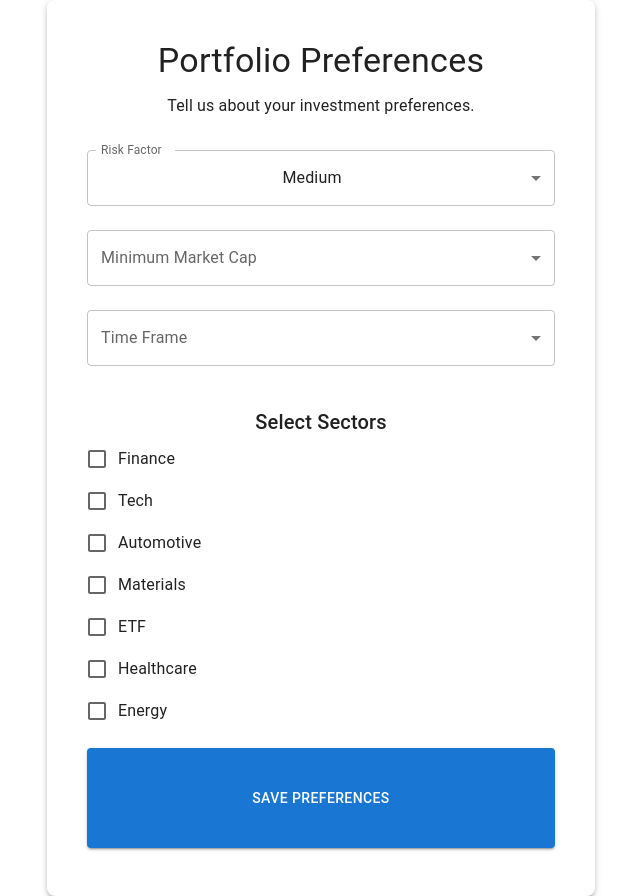
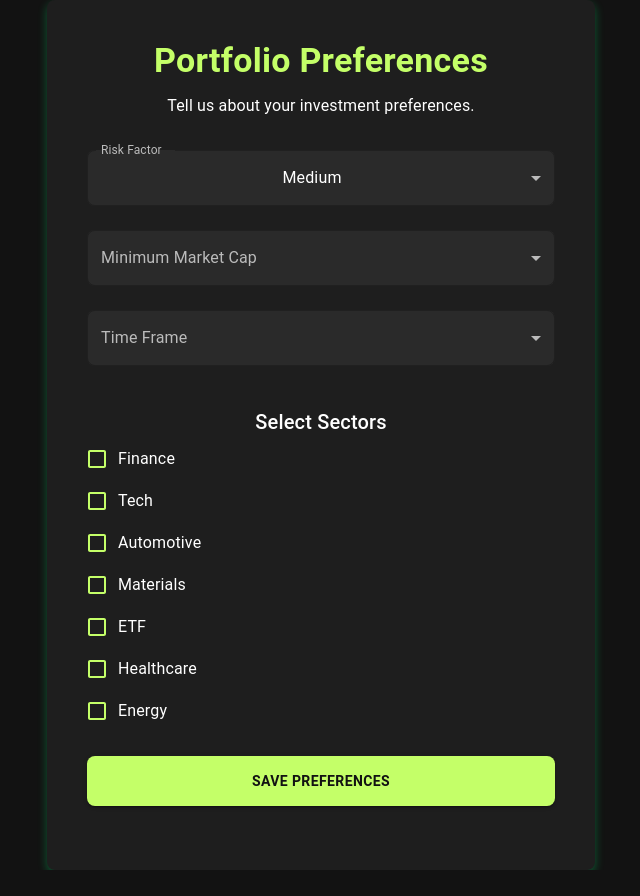
Before and after one commit to brennandavenport/BullRun, a React (Create React App) app: page /setup in a window 1280 px wide. Shown: the whole page, without its empty margins (319-959 px from the left). After the commit the page ends 870 px from the top, so only its background shows below. Built offline with nearby package versions, Linux system fonts and the light colour scheme.

Commit message:
styled up the setup page

```diff
--- a/src/pages/UserSetup.jsx
+++ b/src/pages/UserSetup.jsx
@@ -51,9 +51,9 @@ export default function PortfolioPreferences() {
     e.preventDefault();
     // Build the user profile JSON using the field names expected by the API.
     if (sectors.length === 0) {
-        alert("Please select at least one sector.");
-        return;
-      }
+      alert("Please select at least one sector.");
+      return;
+    }
     const userProfile = {
       total_investments: 0,
       total_liquidity: 10000,
@@ -69,7 +69,7 @@ export default function PortfolioPreferences() {
         method: "POST",
         headers: {
           "Content-Type": "application/json",
-          "Authorization": `Bearer ${localStorage.getItem("access_token")}`,
+          Authorization: `Bearer ${localStorage.getItem("access_token")}`,
         },
         body: JSON.stringify(userProfile),
       });
@@ -86,25 +86,50 @@ export default function PortfolioPreferences() {
 
   return (
     <Box
+      className="signin-container"
       display="flex"
       alignItems="center"
       justifyContent="center"
       minHeight="100vh"
-      bgcolor="background.default"
+      bgcolor="#121212" // Dark background
     >
-      <Card sx={{ width: 500, p: 3, borderRadius: 2, boxShadow: 3 }}>
+      <Card
+        className="signin-card"
+        sx={{
+          width: 500,
+          p: 3,
+          borderRadius: 2,
+          boxShadow: "0px 4px 10px rgba(0, 255, 127, 0.3)", // Soft green glow
+          backgroundColor: "#1e1e1e", // Slightly lighter dark card
+        }}
+      >
         <CardContent>
-          <Typography variant="h4" align="center" gutterBottom>
+          <Typography
+            className="signin-title"
+            variant="h4"
+            align="center"
+            gutterBottom
+            sx={{ color: "#c4ff68", fontWeight: "bold" }} // Light green for BullRun
+          >
             Portfolio Preferences
           </Typography>
-          <Typography variant="body1" align="center" sx={{ mb: 4 }}>
+          <Typography
+            className="signin-subtitle"
+            variant="body1"
+            align="center"
+            sx={{ mb: 4, color: "#ffffff" }} // White text for contrast
+          >
             Tell us about your investment preferences.
           </Typography>
           <form onSubmit={handleSubmit}>
-
             {/* Risk Factor */}
             <FormControl fullWidth sx={{ mb: 3 }}>
-              <InputLabel id="risk-factor-label">Risk Factor</InputLabel>
+              <InputLabel
+                id="risk-factor-label"
+                sx={{ color: "#bbbbbb" }} // Light gray label text
+              >
+                Risk Factor
+              </InputLabel>
               <Select
                 labelId="risk-factor-label"
                 id="risk-factor"
@@ -112,6 +137,14 @@ export default function PortfolioPreferences() {
                 label="Risk Factor"
                 onChange={(e) => setRiskFactor(e.target.value)}
                 required
+                sx={{
+                  backgroundColor: "#2a2a2a", // Dark input background
+                  borderRadius: "8px",
+                  color: "white", // White text for input
+                  "& .MuiSvgIcon-root": {
+                    color: "#bbbbbb", // Light gray icon color
+                  },
+                }}
               >
                 <MenuItem value="low">Low</MenuItem>
                 <MenuItem value="medium">Medium</MenuItem>
@@ -119,9 +152,14 @@ export default function PortfolioPreferences() {
               </Select>
             </FormControl>
 
-            {/* Minimum Market Cap (Enum of 6 options) */}
+            {/* Minimum Market Cap */}
             <FormControl fullWidth sx={{ mb: 3 }}>
-              <InputLabel id="min-market-cap-label">Minimum Market Cap</InputLabel>
+              <InputLabel
+                id="min-market-cap-label"
+                sx={{ color: "#bbbbbb" }} // Light gray label text
+              >
+                Minimum Market Cap
+              </InputLabel>
               <Select
                 labelId="min-market-cap-label"
                 id="min-market-cap"
@@ -129,9 +167,15 @@ export default function PortfolioPreferences() {
                 label="Minimum Market Cap"
                 onChange={(e) => setMinMarketCap(e.target.value)}
                 required
+                sx={{
+                  backgroundColor: "#2a2a2a", // Dark input background
+                  borderRadius: "8px",
+                  color: "white", // White text for input
+                  "& .MuiSvgIcon-root": {
+                    color: "#bbbbbb", // Light gray icon color
+                  },
+                }}
               >
-
-                {/* Replace these values with the specific market cap thresholds you need */}
                 <MenuItem value="0">0</MenuItem>
                 <MenuItem value="50M">50M</MenuItem>
                 <MenuItem value="300M">300M</MenuItem>
@@ -141,9 +185,14 @@ export default function PortfolioPreferences() {
               </Select>
             </FormControl>
 
-            {/* Time Frame (Enum of 2 options) */}
+            {/* Time Frame */}
             <FormControl fullWidth sx={{ mb: 3 }}>
-              <InputLabel id="time-frame-label">Time Frame</InputLabel>
+              <InputLabel
+                id="time-frame-label"
+                sx={{ color: "#bbbbbb" }} // Light gray label text
+              >
+                Time Frame
+              </InputLabel>
               <Select
                 labelId="time-frame-label"
                 id="time-frame"
@@ -151,15 +200,25 @@ export default function PortfolioPreferences() {
                 label="Time Frame"
                 onChange={(e) => setTimeFrame(e.target.value)}
                 required
+                sx={{
+                  backgroundColor: "#2a2a2a", // Dark input background
+                  borderRadius: "8px",
+                  color: "white", // White text for input
+                  "& .MuiSvgIcon-root": {
+                    color: "#bbbbbb", // Light gray icon color
+                  },
+                }}
               >
-                {/* Adjust these options as necessary */}
                 <MenuItem value="Short term">Short-term</MenuItem>
                 <MenuItem value="Long term">Long-term</MenuItem>
               </Select>
             </FormControl>
 
             {/* Sectors as Checkboxes */}
-            <Typography variant="h6" sx={{ mt: 2 }}>
+            <Typography
+              variant="h6"
+              sx={{ mt: 2, color: "#ffffff" }} // White text for contrast
+            >
               Select Sectors
             </Typography>
             <FormGroup>
@@ -171,15 +230,39 @@ export default function PortfolioPreferences() {
                       name={option.value}
                       checked={sectors.includes(option.value)}
                       onChange={handleSectorChange}
+                      sx={{
+                        color: "#c4ff68", // Light green checkbox
+                        "&.Mui-checked": {
+                          color: "#c4ff68", // Light green when checked
+                        },
+                      }}
                     />
                   }
-                  label={option.label}
+                  label={
+                    <Typography sx={{ color: "#ffffff" }}>{option.label}</Typography>
+                  }
                 />
               ))}
             </FormGroup>
 
             {/* Submit Button */}
-            <Button type="submit" fullWidth variant="contained" sx={{ mt: 2 }}>
+            <Button
+              type="submit"
+              fullWidth
+              variant="contained"
+              sx={{
+                mt: 3,
+                mb: 2,
+                backgroundColor: "#c4ff68", // Light green button
+                color: "#121212", // Dark text
+                fontWeight: "bold",
+                borderRadius: "8px",
+                height: "50px",
+                "&:hover": {
+                  backgroundColor: "#00cc66", // Slightly darker green on hover
+                },
+              }}
+            >
               Save Preferences
             </Button>
           </form>
```
